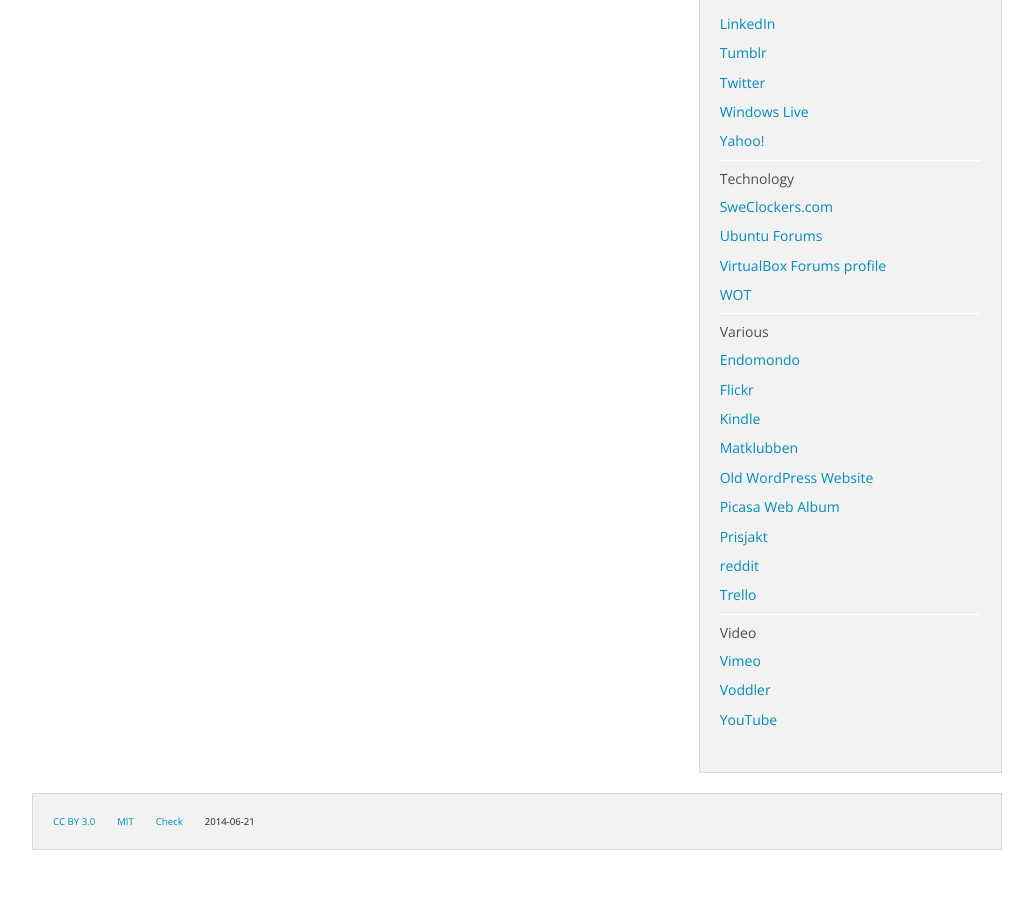
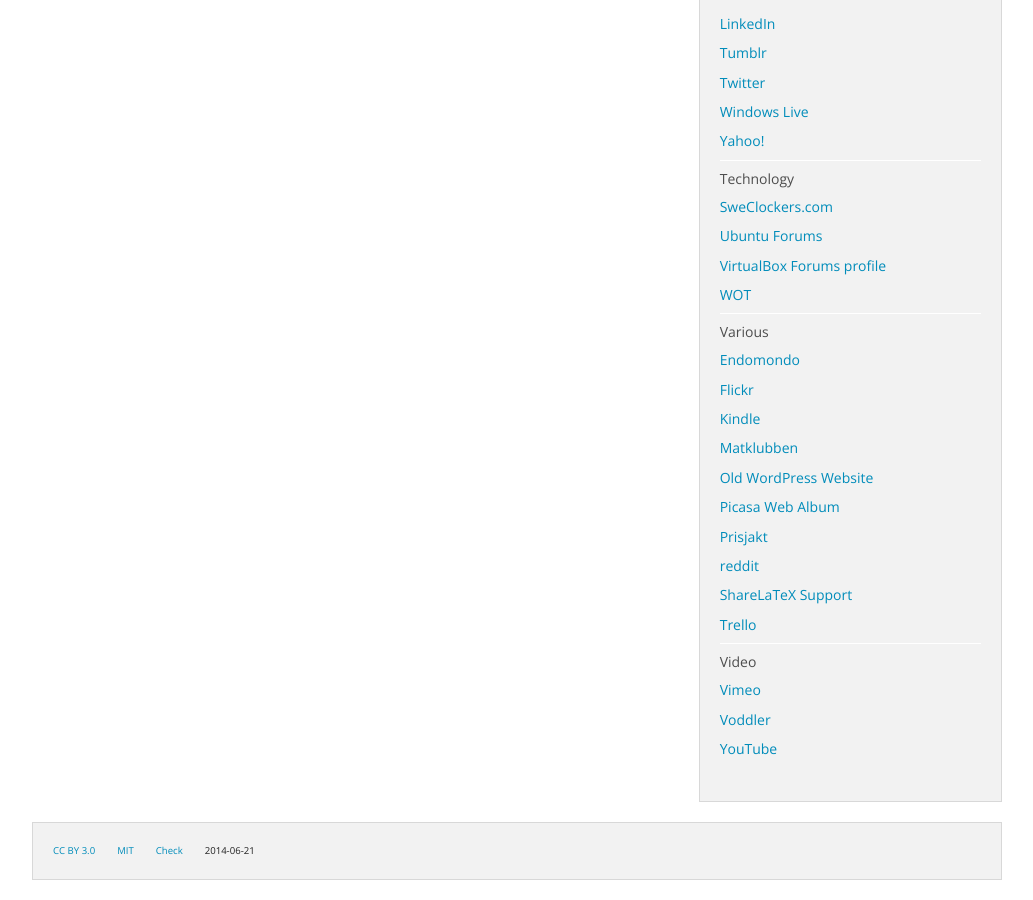
Before and after one commit to hlilje/hlilje.github.io, a Jekyll site: the page built from index.html, in a window 1280 px wide and 900 px high, scrolled down 1653 px. Shown: the whole window, without its empty margins (123-1156 px from the left). Built offline with Jekyll 4.4.1, drawn with Linux system fonts in a browser that asks for light colours; comment, search, counter and statistics services are not loaded; before the commit the page ends 2523 px from its top, so only the background shows below that.

Commit message:
Add link

```diff
--- a/_includes/links.html
+++ b/_includes/links.html
@@ -77,6 +77,7 @@
     <li><a href="https://picasaweb.google.com/105792360022890678502" title="Picasa gallery" target="_blank">Picasa Web Album</a></li>
     <li><a href="http://www.prisjakt.nu/minsida.php?a=vaexelverkan" title="Prisjakt profile" target="_blank">Prisjakt</a></li>
     <li><a href="http://www.reddit.com/user/Superkargoeren/" title="reddit profile" target="_blank">reddit</a></li>
+    <li><a href="http://help.sharelatex.com/help/users/3111290" title="ShareLaTeX support profile" target="_blank">ShareLaTeX Support</a></li>
     <li><a href="https://trello.com/hlilje" title="Trello profile" target="_blank">Trello</a></li>
     <li class="divider"></li>
     <li><label>Video</label></li>
```
